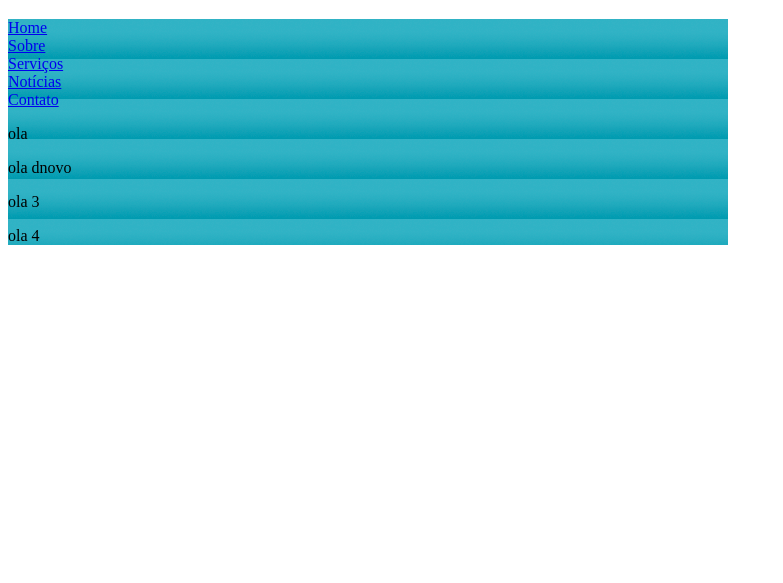
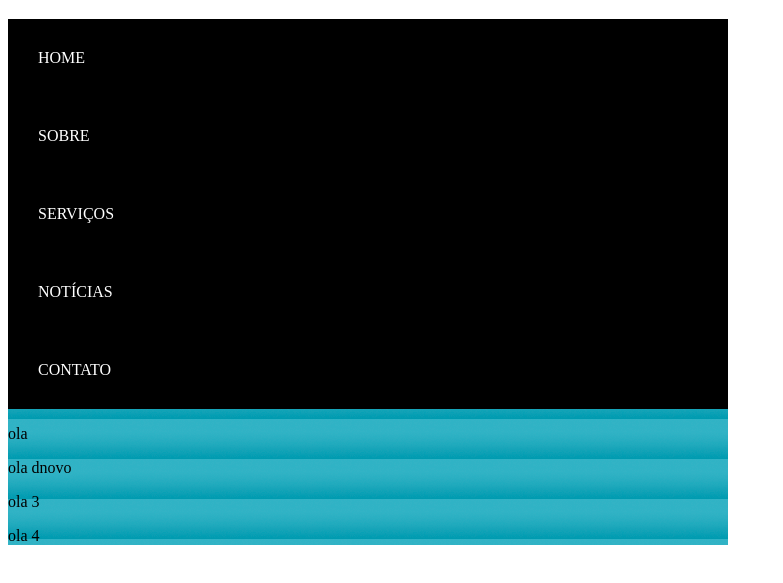
Before and after one commit to lucasxxtq/hacktoberfest22, a plain HTML site: page index.html in a window 1280 px wide. Shown: the part 61-644 px from the top of the page, without its empty margins (0-783 px from the left). Drawn offline with Linux system fonts and the light colour scheme; files whose address does not match are found by name.

Commit message:
Added a hover function on the buttons

```diff
--- a/style.css
+++ b/style.css
@@ -8,3 +8,24 @@ ul{
     background: #159cb0 url(D:\CursoWeb\MenuHorizontal\img\fundo-horizontal.png);
 
 }
+
+ul li{
+    position: relative;
+    padding: 10px;
+    justify-content: space-between;
+    background-color: black;
+    display:flex;
+}
+
+ul li a{
+    text-align: center;
+    color: white;
+    text-transform: uppercase;
+    text-decoration: none;
+    padding: 20px;
+}
+
+ul li a:hover{
+    color: black;
+    background-color: white;
+}
```
